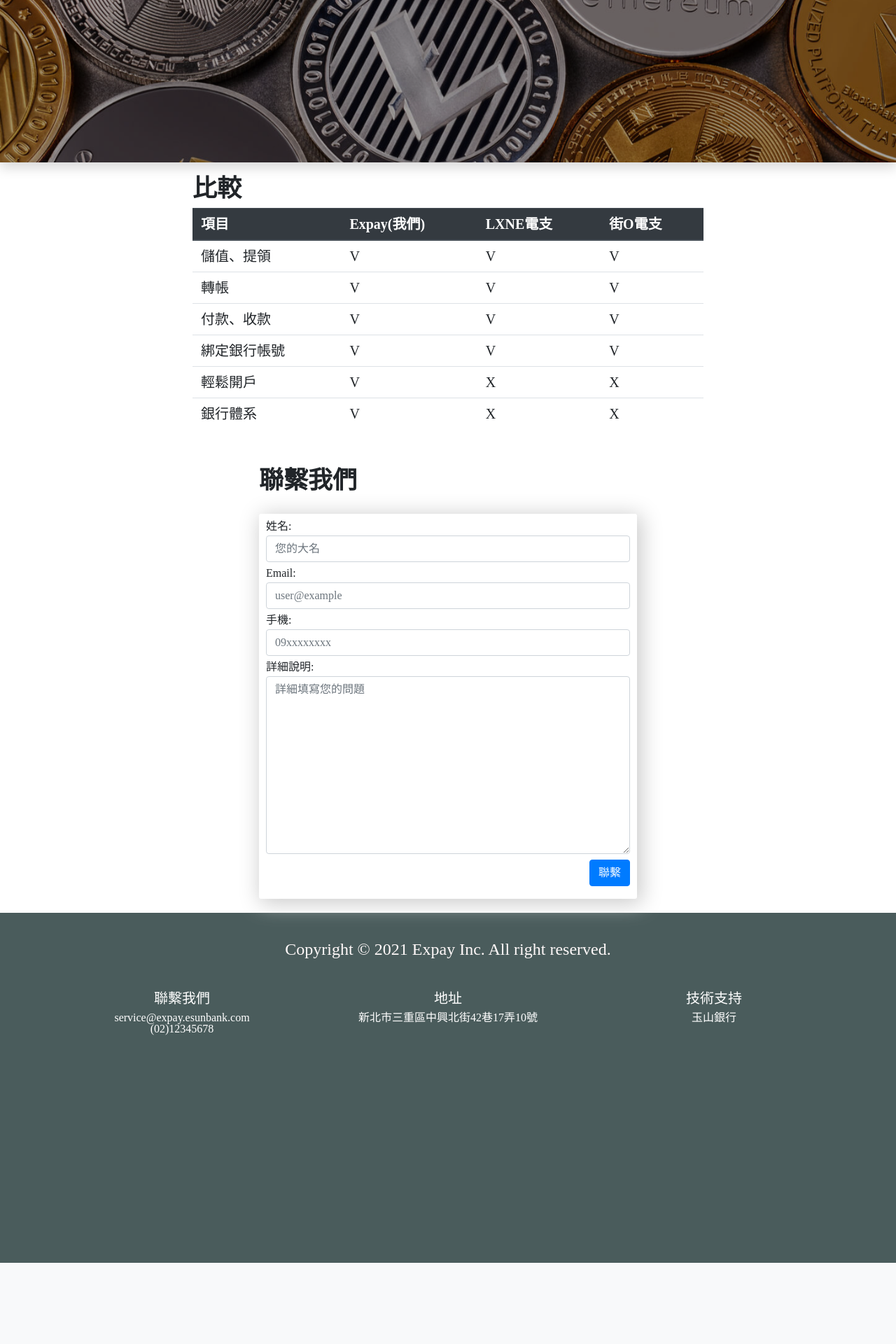
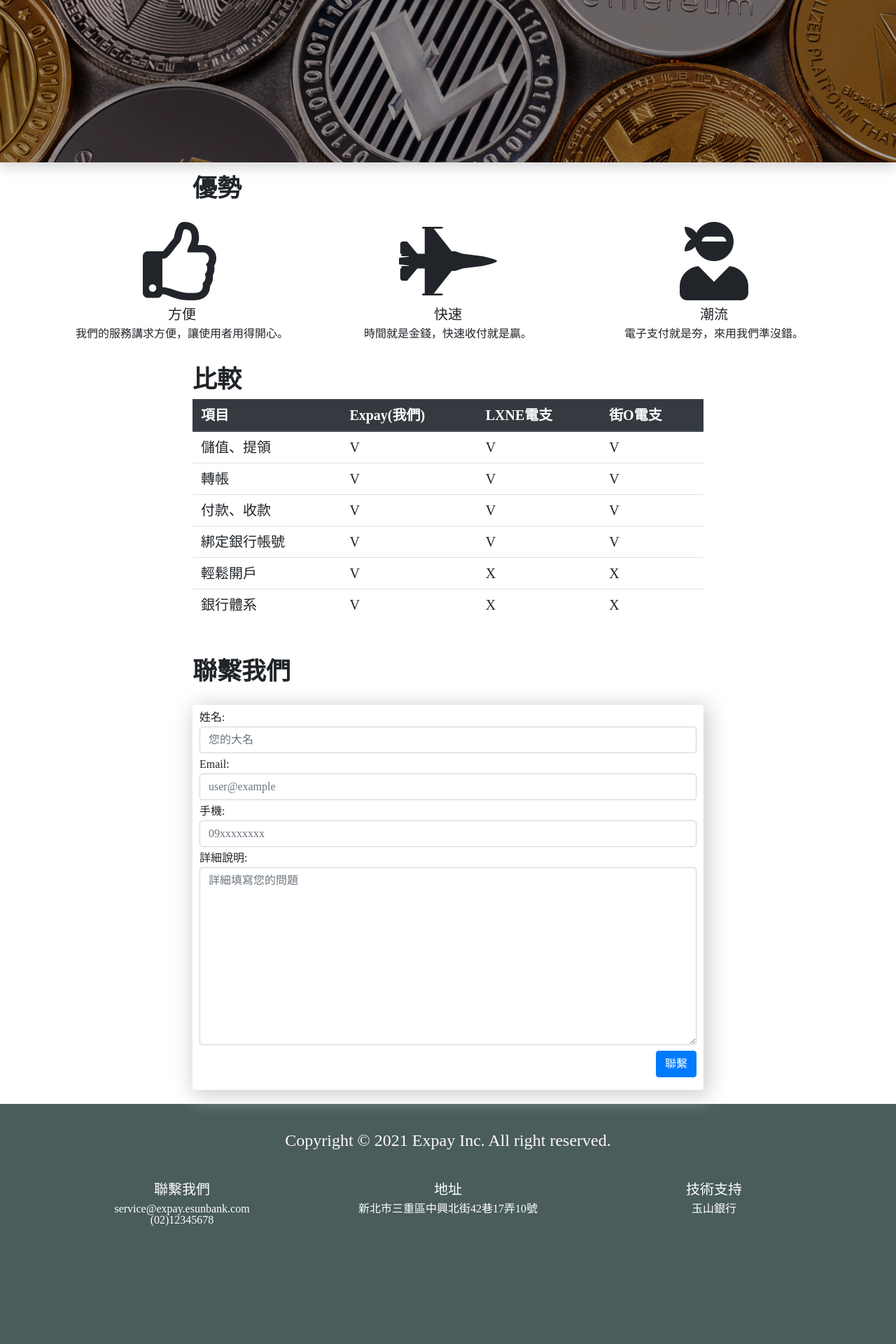
Before and after one commit to owen0414/Expay, a Java web app: page /intro in a window 1280 px wide. Shown: the part 1080-3000 px from the top of the page at 70% size. Before the commit the page ends 2884 px from the top, so only its background shows below. Run offline with Spring Boot 4, a stand-in JSP engine, Linux system fonts and the light colour scheme; data that the repository does not hold is empty; style sheets or scripts are compiled from the project's sources; the project's own start-up code is not run, and a stand-in starts its controllers and pages; some of the project's set-up classes (security, data sources, template engines, error pages and the like) are left out, and stand-ins take their place; some libraries are stand-ins or nearby versions.

Commit message:
加上優勢

```diff
--- a/WebContent/WEB-INF/jsp/frontend/intro.jsp
+++ b/WebContent/WEB-INF/jsp/frontend/intro.jsp
@@ -32,6 +32,33 @@
             <h2>搭上時尚最潮的電子支付</h2>
             <p>Fintech最新時尚一手掌握</p>
             <button class="btn btn-light">去了解</button>
+          </div>
+        </div>
+      </div>
+    </div>
+
+    <div class="advantage">
+      <div class="container">
+        <div class="row justify-content-center">
+          <div class="col-md-8 col-12">
+            <h2>優勢</h2>
+          </div>
+        </div>
+        <div class="row justify-content-center text-center">
+          <div class="col-md-4 col-12">
+            <i class="far fa-thumbs-up fa-7x"></i>
+            <h3>方便</h3>
+            <p>我們的服務講求方便，讓使用者用得開心。</p>
+          </div>
+          <div class="col-md-4 col-12">
+            <i class="fas fa-fighter-jet fa-7x"></i>
+            <h3>快速</h3>
+            <p>時間就是金錢，快速收付就是贏。</p>
+          </div>
+          <div class="col-md-4 col-12">
+            <i class="fas fa-user-ninja fa-7x"></i>
+            <h3>潮流</h3>
+            <p>電子支付就是夯，來用我們準沒錯。</p>
           </div>
         </div>
       </div>
@@ -98,7 +125,7 @@
     <div class="contact-us">
       <div class="container">
         <div class="row justify-content-center">
-          <div class="col-md-6 col-12">
+          <div class="col-md-8 col-12">
             <h2>聯繫我們</h2>
             <form action="" class="mybox">
               <div class="mb-2">
@@ -171,6 +198,25 @@
         background:rgba(0,0,0,0.35);
       }
 
+      .advantage{
+        padding: 20px 0;
+      }
+
+      .advantage h2{
+        font-size: 35px;
+        font-weight: bold;
+        margin-bottom: 30px;
+      }
+
+      .advantage i{
+        margin-bottom: 10px;
+      }
+
+      .advantage h3{
+        font-size: 20px;
+        margin-bottom: 10px;
+      }
+
       .compare-table{
         padding: 20px 0;
         font-size: 20px;
```
